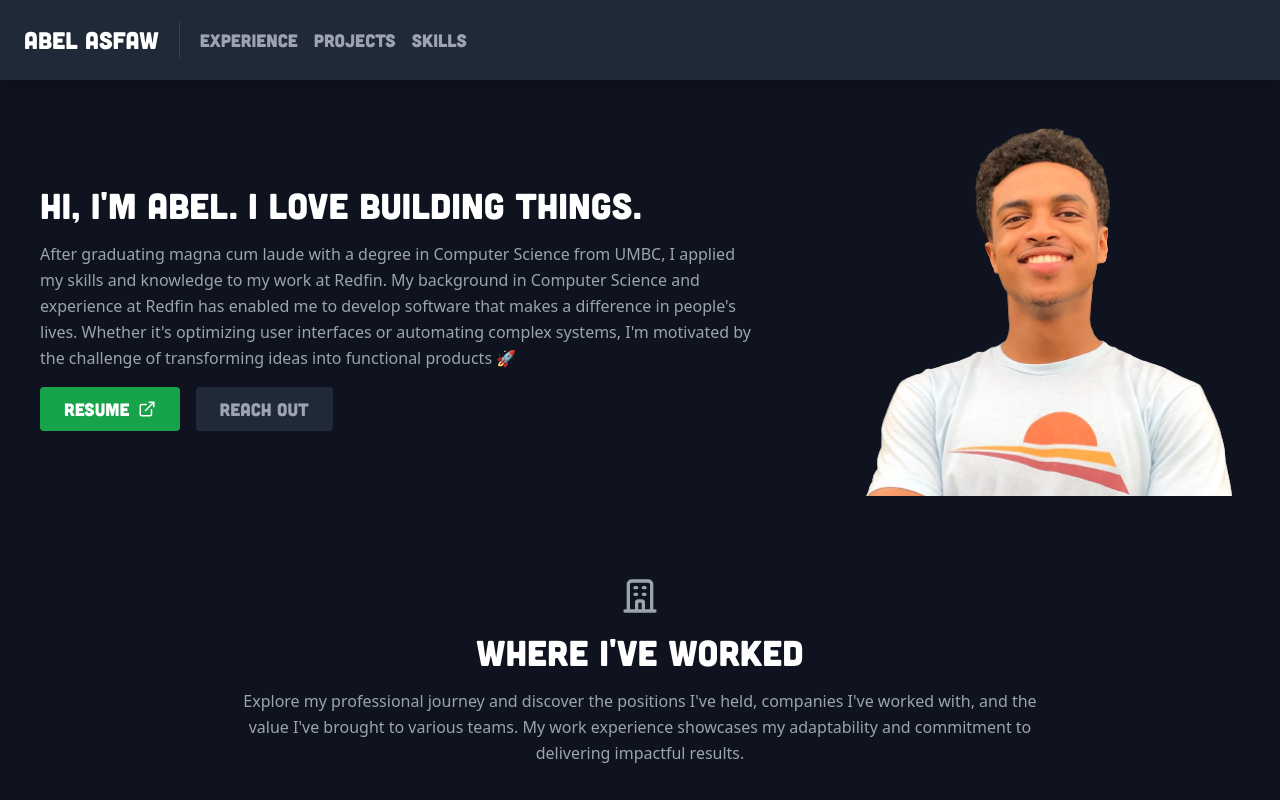
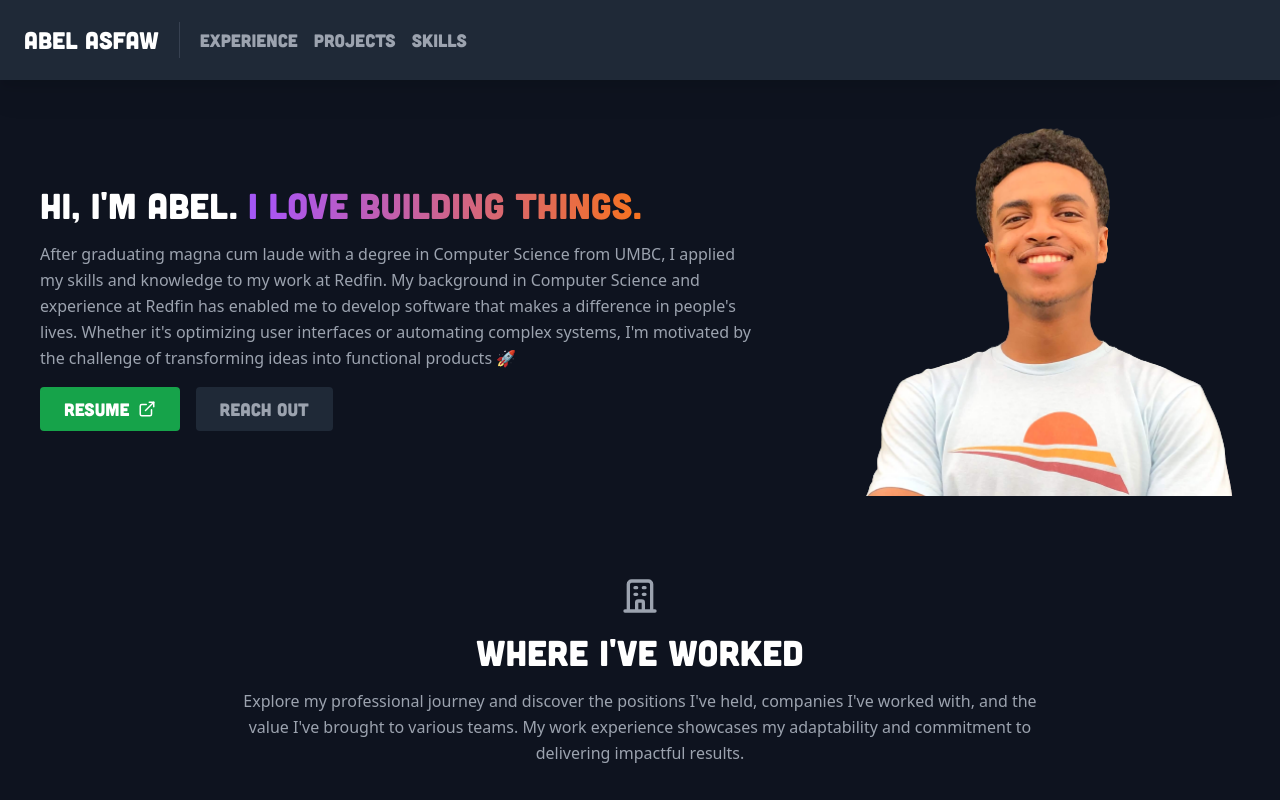
Before and after one commit to abel-asfaw/personal-website, a React (Vite) app: page / in a window 1280 px wide. Shown: the top 800 px of the page. Built offline with nearby package versions, Linux system fonts and the light colour scheme.

Commit message:
style: add text animation for the about section header

```diff
--- a/index.html
+++ b/index.html
@@ -8,7 +8,7 @@
     <title>Abel Asfaw</title>
 </head>
 
-<body class="bg-gray-950">
+<body class="bg-gray-925">
     <div id="root"></div>
     <script type="module" src="/src/main.jsx"></script>
 </body>
--- a/src/App.jsx
+++ b/src/App.jsx
@@ -8,7 +8,7 @@ import Footer from './components/Footer';
 
 export default function App() {
     return (
-        <main className="bg-gray-950 text-gray-400">
+        <main className="text-gray-400">
             <Navbar />
             <About />
             <Experience />
--- a/src/components/About.jsx
+++ b/src/components/About.jsx
@@ -7,7 +7,10 @@ export default function About() {
             <div className="container mx-auto flex flex-col items-center px-5 py-10 md:flex-row md:p-10">
                 <div className="mb-10 flex flex-col items-center gap-4 text-center md:mb-0 md:w-1/2 md:items-start md:pr-16 md:text-left lg:flex-grow lg:pr-24">
                     <h1 className="font-cubano text-3xl font-medium text-white sm:text-4xl">
-                        Hi, I'm Abel. I love building things.
+                        Hi, I'm Abel.{' '}
+                        <span className="animate-wave bg-gradient-to-r from-teal-500 via-purple-500 to-orange-500 bg-clip-text text-transparent">
+                            I love building things.
+                        </span>
                     </h1>
                     <p className="leading-relaxed">
                         After graduating magna cum laude with a degree in
@@ -25,7 +28,7 @@ export default function About() {
                             promptButton
                             href="/resume.pdf"
                             download="Abel-Asfaw-Resume"
-                            className="bg-green-600 text-white hover:bg-green-500 flex items-center gap-2"
+                            className="flex items-center gap-2 bg-green-600 text-white hover:bg-green-500"
                         >
                             Resume <FiExternalLink />
                         </Button>
--- a/src/components/Contact.jsx
+++ b/src/components/Contact.jsx
@@ -8,7 +8,7 @@ export default function Skills() {
                 Feel free to reach out with any questions or job opportunities
                 you want to discuss. I'm always on the lookout for new ways to
                 grow professionally and make a positive impact.
-                <p className="font-medium text-gray-300">
+                <p className="font-medium text-white">
                     Click below to send me an email!
                 </p>
             </span>
--- a/tailwind.config.cjs
+++ b/tailwind.config.cjs
@@ -12,8 +12,23 @@ module.exports = {
             },
             colors: {
                 gray: {
-                    950: '#0e131f',
+                    925: '#0e131f',
                 },
+            },
+            keyframes: {
+                wave: {
+                    '0%, 100%': {
+                        'background-size': '200% 200%',
+                        'background-position': 'left center',
+                    },
+                    '100%': {
+                        'background-size': '200% 200%',
+                        'background-position': 'right center',
+                    },
+                },
+            },
+            animation: {
+                wave: 'wave 5s alternate infinite',
             },
         },
     },
```
